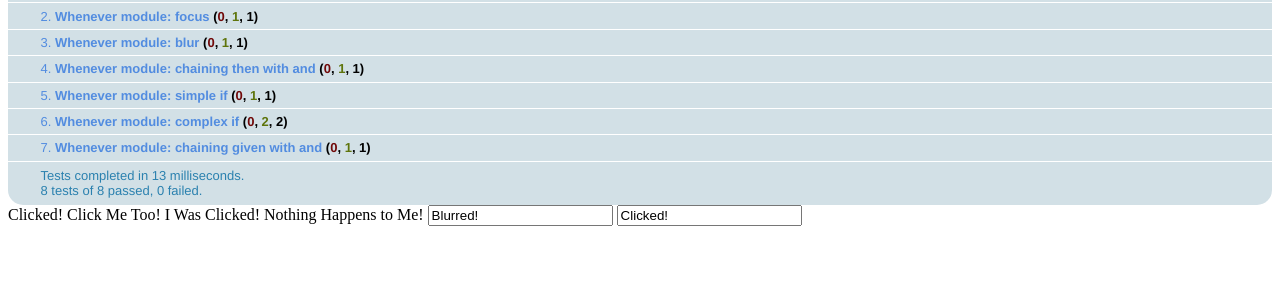
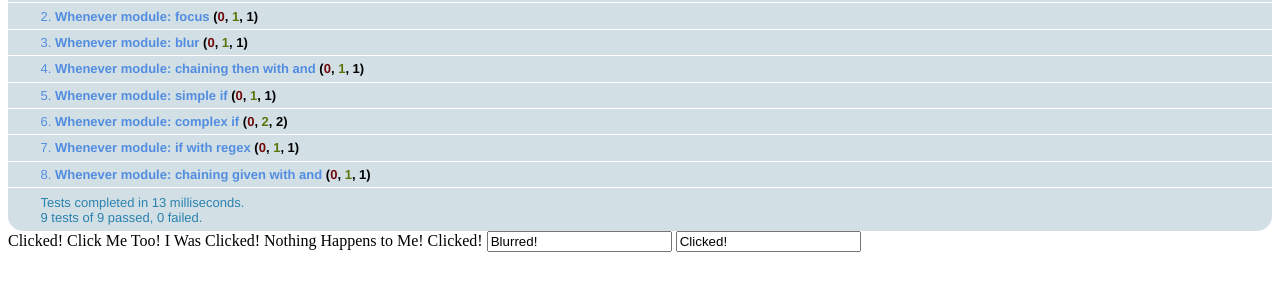
Before and after one commit to paulca/whenever.js, a plain HTML site: page test/index.html in a window 1280 px wide. Shown: the part 133-424 px from the top of the page. Drawn offline with Linux system fonts and the light colour scheme.

Commit message:
regex match for conditions

```diff
--- a/test/index.html
+++ b/test/index.html
@@ -15,6 +15,7 @@
       'Click Me Too!':          'a#click-me-too',
       'Focus Me!':              'input#focus-me',
       'Focus Me Too!':          'input#focus-me-too',
+      'I am Blue':              'a#blue',
       'Two Things to Me':       'a#two-things',
       'Nothing Happens to Me':  'a#nothing'
     })
@@ -43,6 +44,9 @@
       },
       'this is false': function(){
         return false
+      },
+      'I really am "([^"]*)"': function(value){
+        return $(this).text() === value
       }
     })
 
@@ -65,6 +69,10 @@
       .is     ('clicked')
       .given  ('this is true')
       .and    ('this is false')
+      .then   ('Change the text to "Clicked!"')
+    whenever  ('I am Blue')
+      .is     ('clicked')
+      .given  ('I really am "Blue"')
       .then   ('Change the text to "Clicked!"')
 
     module("Whenever")
@@ -108,6 +116,12 @@
       equals(input.val(), 'Clicked!')
     })
 
+    test("if with regex", function(){
+      var link = $('a#blue')
+      link.trigger('click')
+      equals(link.text(), 'Clicked!')
+    })
+
     test("chaining given with and", function(){
       var link = $('a#nothing')
       link.trigger('click')
@@ -127,6 +141,7 @@
 <a id="click-me-too">Click Me Too!</a>
 <a id="two-things">Two Things Happen to Me!</a>
 <a id="nothing">Nothing Happens to Me!</a>
+<a id="blue">Blue</a>
 <input id="focus-me" type="text" name="focus-me" value="Focus Me!">
 <input id="focus-me-too" type="text" name="focus-me-too" value="Focus Me Too!">
 
--- a/whenever.js
+++ b/whenever.js
@@ -10,13 +10,36 @@ var whenever = function(element){
         return chain();
       },
       given: function(condition){
+        var function_to_apply = function(){
+          if(typeof whenever.conditions[condition] === 'function')
+          {
+            return whenever.conditions[condition]
+          }
+          else
+          {
+            for(var matcher in whenever.conditions)
+            {
+              var match;
+              if(match = condition.match(new RegExp(matcher)))
+              {
+                match.shift()
+                return function(condition_name, args){
+                  return function(){
+                    whenever.conditions[condition_name].apply(this, args)
+                  }
+                }(matcher, match)
+              }
+            }
+          }
+        }
+
         var other_conditions = function(){ return true}
         if(typeof binding.condition === 'function')
         {
           other_conditions = binding.condition
         }
         binding.condition = function(){
-          return whenever.conditions[condition].apply(this) && other_conditions();
+          return function_to_apply().apply(this) && other_conditions();
         }
         var out = chain()
         out.and = out.given
@@ -59,7 +82,6 @@ for(state in whenever.translations)
     whenever[state] = function(selector, action, condition){
 
       var function_to_apply = function(){
-        var arguments;
         if(typeof whenever.actions[action] === 'function')
         {
           return function(){
@@ -96,7 +118,6 @@ for(state in whenever.translations)
                 }
               }(matcher, match)
             }
-
           }
         }
       }
```
